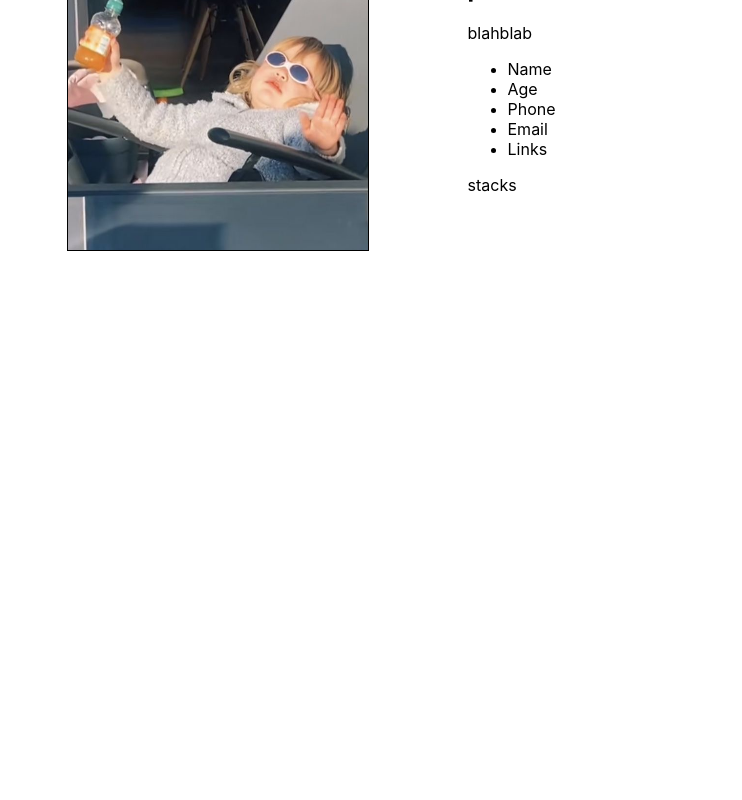
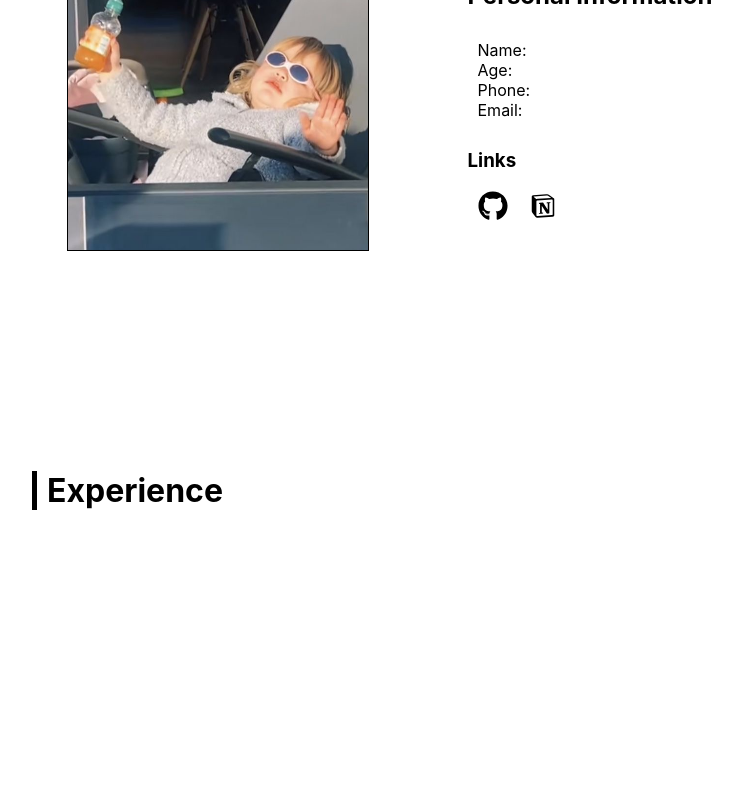
Before and after one commit to dittu08/dittu08.github.io, a React (Create React App) app: page / in a window 1280 px wide. Shown: the part 300-1100 px from the top of the page, without its empty margins (88-830 px from the left). Before the commit the page ends 800 px from the top, so only its background shows below. Built offline with nearby package versions, Linux system fonts and the light colour scheme.

Commit message:
second commit

```diff
--- a/package.json
+++ b/package.json
@@ -8,7 +8,9 @@
     "@testing-library/react": "^13.4.0",
     "@testing-library/user-event": "^13.5.0",
     "react": "^18.3.1",
+    "react-anchor-link-smooth-scroll": "^1.0.12",
     "react-dom": "^18.3.1",
+    "react-icons": "^5.3.0",
     "react-scripts": "5.0.1",
     "styled-components": "^6.1.12",
     "typed.js": "^2.1.0",
--- a/src/Components/Experience.js
+++ b/src/Components/Experience.js
@@ -1,6 +1,10 @@
+import { StyledPage, StyledHeader} from "./Styles";
+
 const Experience = () => {
     return (
-        <div></div>
+        <StyledPage>
+            <StyledHeader>Experience</StyledHeader>
+        </StyledPage>
     )
 }
 
--- a/src/Components/Home.js
+++ b/src/Components/Home.js
@@ -1,6 +1,8 @@
 import { useEffect, useRef } from "react";
 import Typed from "typed.js";
 import styled from "styled-components";
+import { FaGithub } from "react-icons/fa";
+import { RiNotionFill } from "react-icons/ri";
 
 const Home = () => {
     const el = useRef(null);
@@ -27,17 +29,22 @@ const Home = () => {
                     </h1>
                 </StyledHello>
                 <StyledPerInfo>
-                    <h2>personal info</h2>
-                    <p>blahblab</p>
-                    <ul>
-                        <li>Name</li>
-                        <li>Age</li>
-                        <li>Phone</li>
-                        <li>Email</li>
-                        <li>Links</li>
-                    </ul>
+                    <p>blah blah blah</p>
+                    <h2>Personal Information</h2>
+                    <StyledHomeUl>
+                        <li>Name: </li>
+                        <li>Age: </li>
+                        <li>Phone: </li>
+                        <li>Email: </li>
+                    </StyledHomeUl>
                     <StyledHomeStacks>
-                        stacks
+                        <h3>Links</h3>
+                        <StyledHomeA href="https://github.com/dittu08/dittu08" target="_blank" rel="noopener noreferrer">
+                            <FaGithub />
+                        </StyledHomeA>
+                        <StyledHomeA href="https://www.notion.so/hcy0819/React-Node-js-4-_B-d2cfe87178e2430a80d6f72ea2ac10b7?pvs=4" target="_blank" rel="noopener noreferrer">
+                            <RiNotionFill />
+                        </StyledHomeA>
                     </StyledHomeStacks>
                 </StyledPerInfo>
             </StyledHomeInfo>
@@ -77,7 +84,17 @@ const StyledPerInfo = styled.div`
     margin: 30px;
     text-align: start;
 `
+const StyledHomeUl = styled.ul`
+    list-style: none;
+    padding: 10px;
+`
 const StyledHomeStacks = styled.div`
+`
+const StyledHomeA = styled.a`
+    color: black;
+    font-size: 30px;
+    text-decoration: none;
+    padding: 10px;
 `
 
 export default Home;
--- a/src/Components/Projects.js
+++ b/src/Components/Projects.js
@@ -1,6 +1,11 @@
+import styled from "styled-components";
+import { StyledPage, StyledHeader} from "./Styles";
+
 const Projects = () => {
     return (
-        <div></div>
+        <StyledPage>
+            <StyledHeader>Projects</StyledHeader>
+        </StyledPage>
     )
 }
 
--- a/src/Components/Skills.js
+++ b/src/Components/Skills.js
@@ -1,6 +1,10 @@
+import { StyledPage, StyledHeader} from "./Styles";
+
 const Skills = () => {
     return (
-        <div></div>
+        <StyledPage>
+            <StyledHeader>Skills</StyledHeader>
+        </StyledPage>
     )
 }
 
--- /dev/null
+++ b/src/Components/Styles.js
@@ -0,0 +1,16 @@
+import styled from "styled-components"
+
+export const StyledPage = styled.div`
+    margin: auto;
+    /* border: 1px solid orange; */
+    height: 700px;
+    max-width: 1140px;
+    padding: 50px;
+    box-sizing: border-box;
+`
+export const StyledHeader = styled.h1`
+    border-left: 5px solid black;
+    height: fit-content;
+    padding-left: 10px;
+    text-align: start;
+`
```
Also changed, not shown: 1 other file (tests, documents, lock files or other folders).
